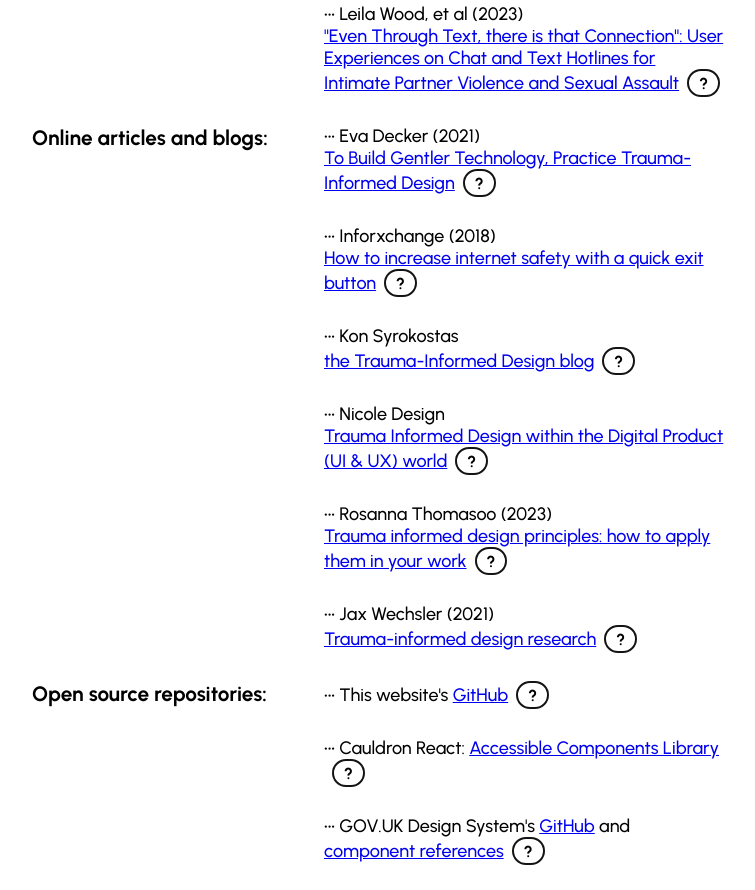
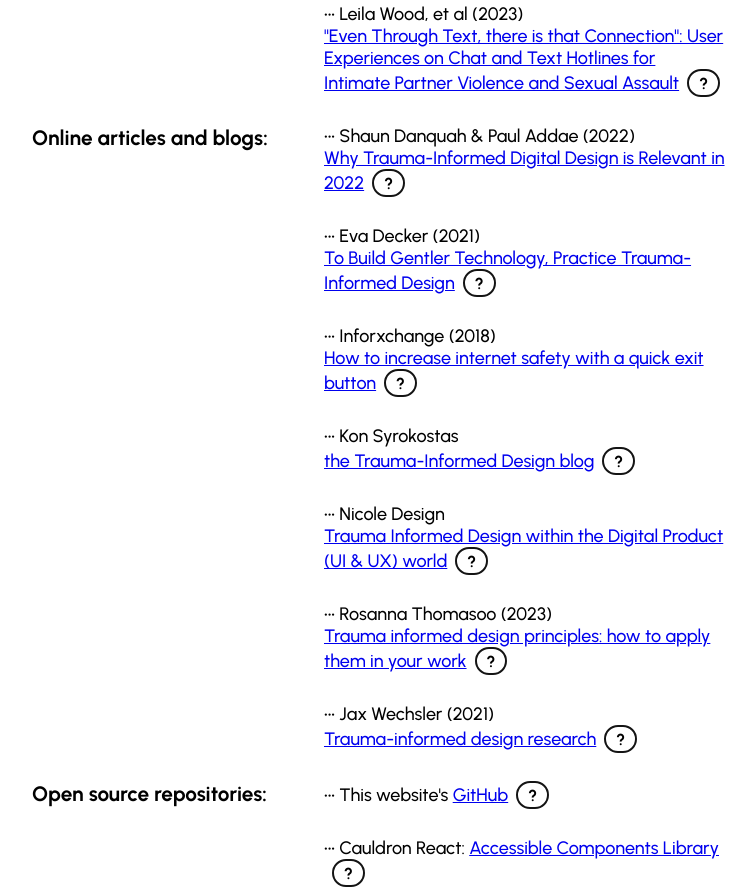
Before and after one commit to charogerz/AMindfulWeb, a plain HTML site: page index.html in a window 1280 px wide. Shown: the part 5196-6086 px from the top of the page, without its empty margins (243-998 px from the left). Drawn offline with nearby package versions, Linux system fonts and the light colour scheme.

Commit message:
Another resource

```diff
--- a/index.html
+++ b/index.html
@@ -363,6 +363,17 @@
           <!-- Articles and blogs -->
           <div class="row" style="font-size: 1.125rem; font-weight: 500;">
             <div class="column left" style="font-size: 1.3rem"><b>Online articles and blogs:</b></div>
+            <div class="column right">••• Shaun Danquah & Paul Addae (2022) <br><a
+                href="https://centric.org.uk/blog/why-trauma-informed-digital-design-is-relevant-in-2022/"
+                target=“_blank”>Why Trauma-Informed Digital Design is Relevant in 2022<a class="dropdown-button dropdown">
+                  <span class="button-text"> ? </span>
+                  <div class="dropdown-content">
+                    <p><i>“'The ubiquity of the internet as an information<br>source for healthcare is a phenomenon that<br>directly influences health services.'”</i></p>
+                  </div>
+                </a></div>
+          </div>
+          <div class="row" style="font-size: 1.125rem; font-weight: 500;">
+            <div class="column left" style="font-size: 1.3rem"> </div>
             <div class="column right">••• Eva Decker (2021) <br><a
                 href="https://medium.com/care-code/to-build-gentler-technology-practice-trauma-informed-design-3b4ad34a9f0b"
                 target=“_blank”>To
```
